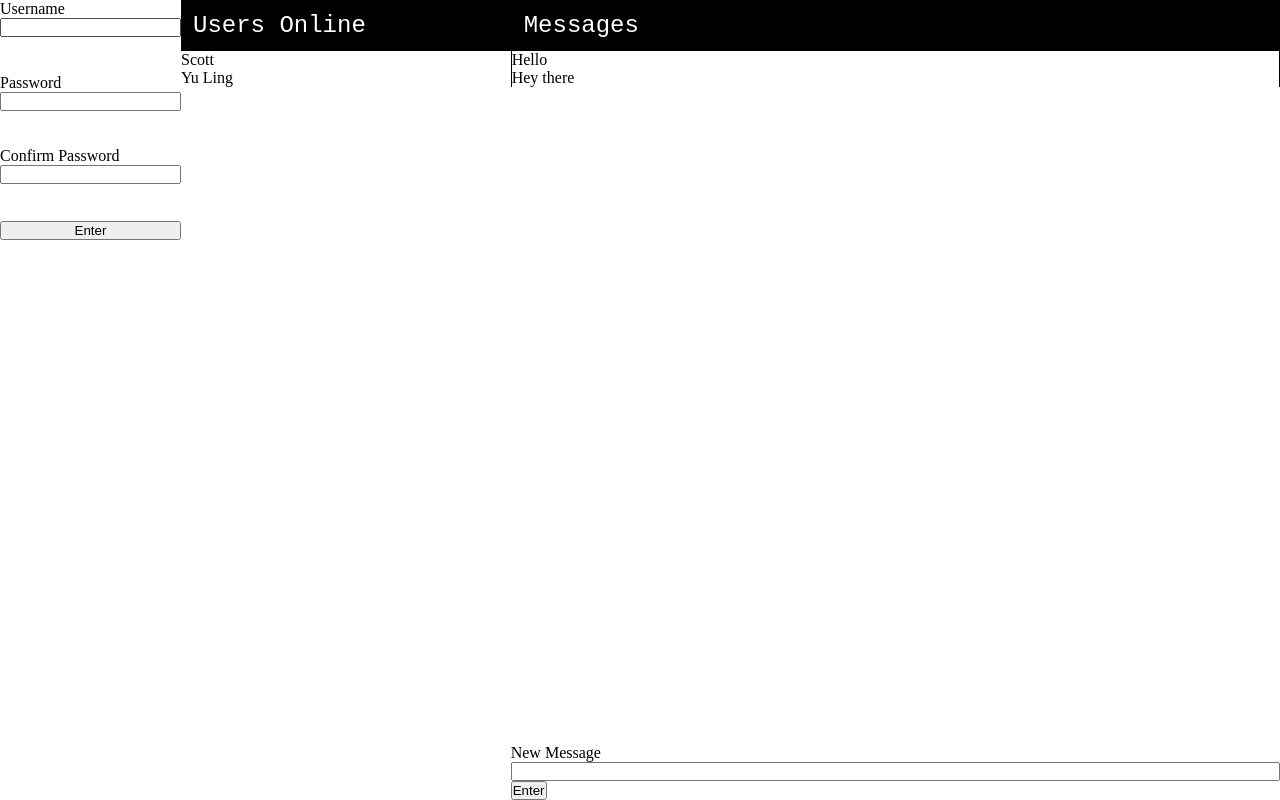
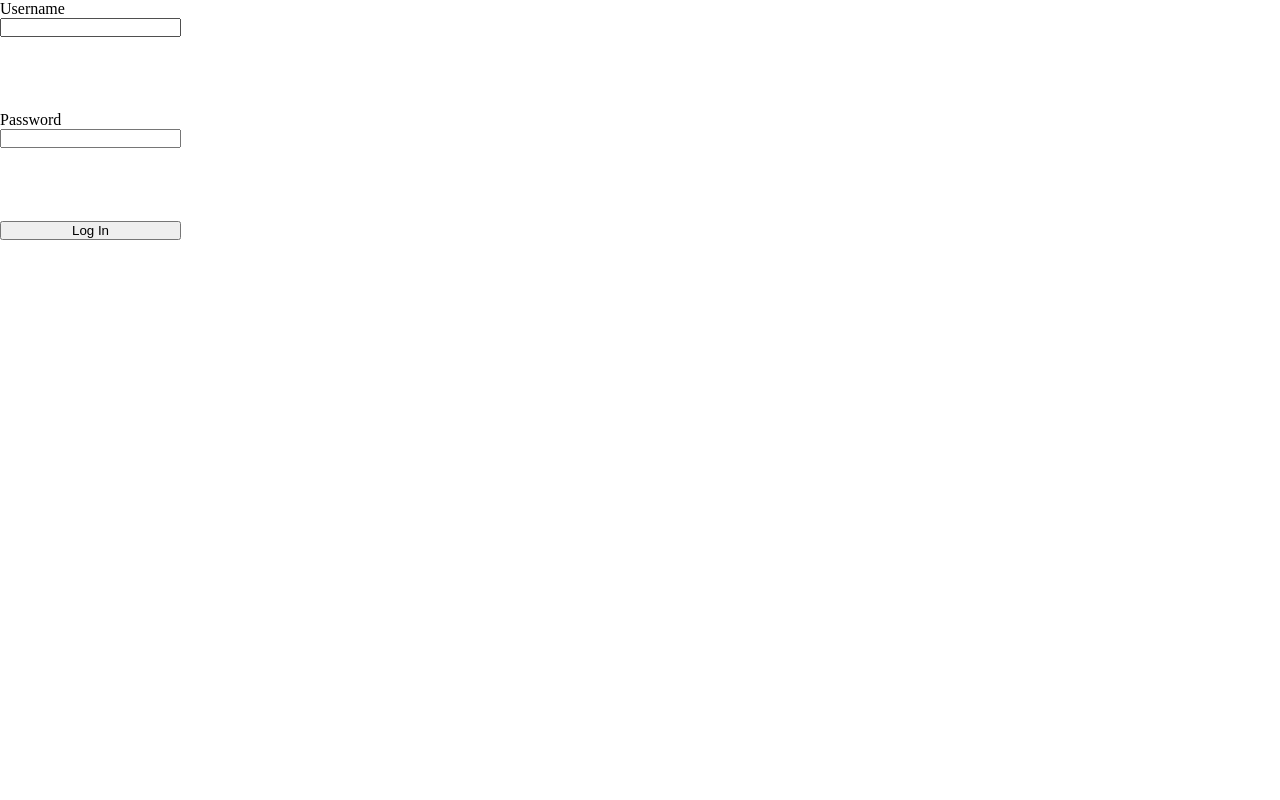
Before and after one commit to skillitzimberg/les-chats, a React (Create React App) app in the folder client/: page /login in a window 1280 px wide. Built offline with nearby package versions, Linux system fonts and the light colour scheme.

Commit message:
WIP: building login flow with routing to main page on success

```diff
--- a/client/package.json
+++ b/client/package.json
@@ -8,6 +8,7 @@
     "@testing-library/user-event": "^12.8.3",
     "react": "^17.0.2",
     "react-dom": "^17.0.2",
+    "react-router-dom": "^6.2.1",
     "react-scripts": "4.0.3",
     "web-vitals": "^1.1.2"
   },
--- a/client/src/App.js
+++ b/client/src/App.js
@@ -1,14 +1,17 @@
 import React, { useState } from "react";
+import { BrowserRouter as Router, Routes, Route } from "react-router-dom";
 import "./App.css";
 import Users from "./Users";
 import Messages from "./Messages";
 import ChatForm from "./ChatForm";
 import Registration from "./Registration";
 import { usersData, messagesData } from "./Dummy_Data/chatData";
+import Login from "./Login";
 
 function App() {
   const [users, setUsers] = useState(usersData);
   const [messages, setMessages] = useState(messagesData);
+  const [isLoggedIn, setIsLoggedIn] = useState(false);
 
   function handleNewMessage(message) {
     const newMessage = { timeStamp: Date.now(), text: message };
@@ -25,9 +28,30 @@ function App() {
     console.log(users);
   }
 
+  function handleLogin(loginSuccessful) {
+    setIsLoggedIn(loginSuccessful);
+    if (isLoggedIn) {
+      console.log("Success!");
+      console.log(isLoggedIn);
+    } else {
+      console.log("Failure!");
+      console.log(isLoggedIn);
+    }
+  }
+
   return (
     <main className="App">
-      <Registration handleNewUser={handleNewUser} />
+      <Router>
+        <Routes>
+          <Route
+            path="/register"
+            element={<Registration handleNewUser={handleNewUser} />}
+          />
+          <Route path="/login" element={<Login handleLogin={handleLogin} />} />
+          <Route
+            path="/"
+            element={
+              <>
                 <section id="sidebar">
                   <Users users={users} />
                 </section>
@@ -35,6 +59,11 @@ function App() {
                   <Messages messages={messages} />
                   <ChatForm handleNewMessage={handleNewMessage} />
                 </section>
+              </>
+            }
+          />
+        </Routes>
+      </Router>
     </main>
   );
 }
--- a/client/src/Dummy_Data/chatData.js
+++ b/client/src/Dummy_Data/chatData.js
@@ -1,11 +1,11 @@
 export const usersData = [
   {
     id: 1,
-    name: "Scott",
+    username: "Scott",
   },
   {
     id: 2,
-    name: "Yu Ling",
+    username: "Yu Ling",
   },
 ];
 
--- /dev/null
+++ b/client/src/Login.css
@@ -0,0 +1,19 @@
+#login {
+  display: flex;
+  flex-direction: column;
+  justify-content: space-between;
+  height: 30%;
+}
+
+#login label {
+  display: flex;
+  flex-direction: column;
+}
+
+#warn {
+  color: red;
+}
+
+.hidden {
+  display: none;
+}
--- /dev/null
+++ b/client/src/Login.js
@@ -0,0 +1,49 @@
+import React, { useState } from "react";
+import "./Login.css";
+
+export default function Login({ handleLogin }) {
+  const [username, setUsername] = useState("");
+  const [password, setPassword] = useState("");
+  const [warning, setWarning] = useState("hidden");
+
+  function onSubmit(e) {
+    e.preventDefault();
+    setWarning("hidden");
+    if (username !== "commandinghands" || password !== "werwer") {
+      setWarning("");
+      handleLogin(false);
+    } else {
+      console.log(username, password);
+      handleLogin(true);
+    }
+  }
+
+  return (
+    <form id="login" onSubmit={onSubmit}>
+      <label htmlFor="username">
+        Username
+        <input
+          id="username"
+          name="username"
+          onChange={(e) => setUsername(e.target.value)}
+        ></input>
+      </label>
+
+      <label htmlFor="password">
+        Password
+        <input
+          id="password"
+          name="password"
+          type="password"
+          onChange={(e) => setPassword(e.target.value)}
+        ></input>
+      </label>
+
+      <span id="warn" className={warning}>
+        Invalid log in credentials. Please register or try again.
+      </span>
+
+      <button type="submit">Log In</button>
+    </form>
+  );
+}
--- a/client/src/Registration.js
+++ b/client/src/Registration.js
@@ -60,10 +60,10 @@ export default function Registration({ handleNewUser }) {
       </label>
 
       <span id="warn" className={warning}>
-        Passwords do not match - please try again
+        Passwords do not match. Please try again.
       </span>
 
-      <button type="submit">Enter</button>
+      <button type="submit">Register</button>
     </form>
   );
 }
--- a/client/src/Users.js
+++ b/client/src/Users.js
@@ -7,7 +7,7 @@ export default function Users({ users }) {
     <section id="users">
       <SectionHeader title={"Users Online"} />
       {users.map((user) => {
-        return <div key={user.id}>{user.name}</div>;
+        return <div key={user.id}>{user.username}</div>;
       })}
     </section>
   );
```
Also changed, not shown: 1 other file (tests, documents, lock files or other folders). Lines whose indentation alone changed are shown as unchanged.
